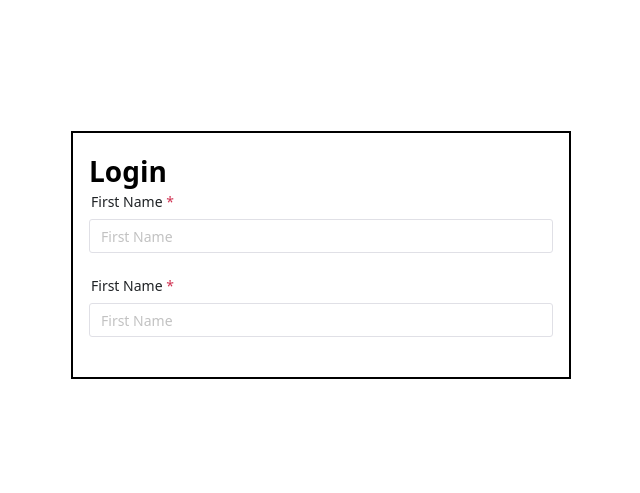
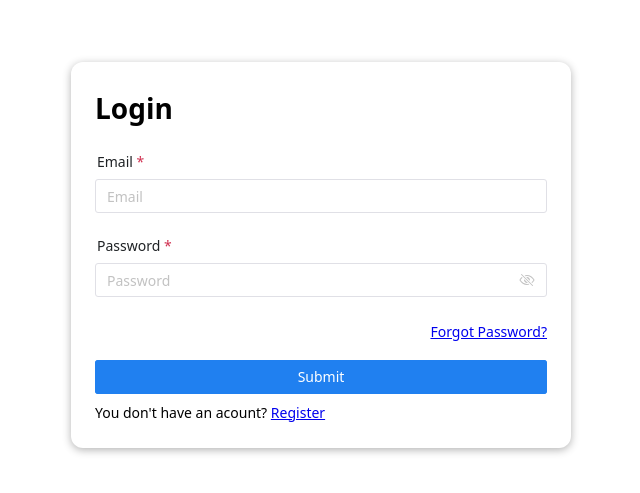
Before and after one commit to briankarlsayen/exercise-tracker-fe, a Vue app: page /login in a window 1280 px wide. Shown: the part 145-638 px from the top of the page, without its empty margins (319-959 px from the left). Built offline with nearby package versions, Linux system fonts and the light colour scheme; what v-calendar would draw is missing.

Commit message:
create register, login, forgot password pages

```diff
--- a/src/pages/ForgotPassword.vue
+++ b/src/pages/ForgotPassword.vue
@@ -1,3 +1,147 @@
+<script lang="ts">
+import { PresenceAvailable10Regular } from "@vicons/fluent";
+import type { FormRules, FormItemRule } from "naive-ui";
+import { ref } from "vue";
+import { useRouter } from "vue-router";
+
+interface ModelType {
+  email: string;
+  password: string;
+}
+
+export default {
+  setup() {
+    const router = useRouter();
+    const fieldRef = ref<ModelType>({
+      email: "",
+      password: "",
+    });
+    const showFPForm = ref(true);
+
+    const rules: FormRules = {
+      email: [
+        {
+          required: true,
+          validator(rule: FormItemRule, value: string) {
+            if (!value) return false;
+            else if (!/^[^\s@]+@[^\s@]+\.[^\s@]+$/.test(value)) {
+              return new Error("Invalid email");
+            }
+            return true;
+          },
+          trigger: ["input", "blur"],
+        },
+      ],
+    };
+
+    const handleSubmit = () => {
+      // TODO handle forgot password api
+      showFPForm.value = false;
+    };
+
+    const goToLogin = () => {
+      router.push("/login");
+    };
+
+    return {
+      field: fieldRef,
+      rules,
+      handleSubmit,
+      showFPForm,
+      goToLogin,
+    };
+  },
+  components: {
+    PresenceAvailable10Regular,
+  },
+};
+</script>
 <template>
-  <h1>Registration Page</h1>
+  <div class="container">
+    <div class="form-container">
+      <h1>Forgot Password</h1>
+      <br />
+      <n-form
+        v-if="showFPForm"
+        ref="formRef"
+        :model="field"
+        :rules="rules"
+        @submit.prevent="handleSubmit"
+      >
+        <n-form-item path="email" label="Email">
+          <n-input
+            v-model:value="field.email"
+            @keydown.enter.prevent
+            placeholder="Email"
+          />
+        </n-form-item>
+
+        <div class="btn-container">
+          <n-button type="info" @click="handleSubmit" attr-type="submit"
+            >Submit</n-button
+          >
+        </div>
+        <div style="padding-top: 0.5rem">
+          <p>
+            Remembered your password?
+            <RouterLink to="/login">Login</RouterLink>
+          </p>
+        </div>
+      </n-form>
+      <div
+        v-else
+        style="
+          display: flex;
+          align-items: center;
+          flex-direction: column;
+          gap: 0.5rem;
+          width: 100%;
+        "
+      >
+        <div class="logo">
+          <PresenceAvailable10Regular />
+        </div>
+        <!-- <br /> -->
+        <p style="text-align: center">
+          Request has been submitted. Please check your email.
+        </p>
+        <br />
+        <br />
+        <div class="btn-container">
+          <n-button type="info" @click="goToLogin" attr-type="submit"
+            >Back to login</n-button
+          >
+        </div>
+      </div>
+    </div>
+  </div>
 </template>
+
+<style lang="css" scoped>
+.container {
+  display: flex;
+  width: 100%;
+  align-items: center;
+  height: 100vh;
+  justify-content: center;
+}
+.form-container {
+  width: 500px;
+  border-radius: 12px;
+  box-shadow: 0 2px 8px rgba(0, 0, 0, 0.3);
+  padding: 1.5rem;
+}
+.btn-container {
+  display: flex;
+  flex-direction: column;
+  width: 100%;
+}
+
+.logo {
+  height: 70px;
+  width: 70px;
+  flex: 1;
+  align-items: center;
+  align-content: center;
+}
+</style>
--- a/src/pages/Login.vue
+++ b/src/pages/Login.vue
@@ -3,36 +3,18 @@ import type { FormRules, FormItemRule } from "naive-ui";
 import { ref } from "vue";
 
 interface ModelType {
-  firstName: string;
-  lastName: string;
   email: string;
   password: string;
-  confirmPassword: string;
 }
 
 export default {
   setup() {
     const fieldRef = ref<ModelType>({
-      firstName: "",
-      lastName: "",
       email: "",
       password: "",
-      confirmPassword: "",
     });
 
     const rules: FormRules = {
-      firstName: [
-        {
-          required: true,
-          trigger: ["input", "blur"],
-        },
-      ],
-      lastName: [
-        {
-          required: true,
-          trigger: ["input", "blur"],
-        },
-      ],
       email: [
         {
           required: true,
@@ -67,19 +49,12 @@ export default {
           trigger: ["input", "blur"],
         },
       ],
-      confirmPassword: [
-        {
-          required: true,
-          trigger: ["input", "blur"],
-          validator(rule: FormItemRule, value: string) {
-            if (value === fieldRef.value.password) return true;
-            return false;
-          },
-        },
-      ],
     };
 
-    const handleSubmit = () => {};
+    const handleSubmit = () => {
+      // TODO handle login api
+      console.log("form", fieldRef.value);
+    };
 
     return {
       field: fieldRef,
@@ -93,26 +68,51 @@ export default {
   <div class="container">
     <div class="form-container">
       <h1>Login</h1>
+      <br />
       <n-form
         ref="formRef"
         :model="field"
         :rules="rules"
         @submit.prevent="handleSubmit"
       >
-        <n-form-item path="firstName" label="First Name">
+        <n-form-item path="email" label="Email">
           <n-input
-            v-model:value="field.firstName"
+            v-model:value="field.email"
             @keydown.enter.prevent
-            placeholder="First Name"
+            placeholder="Email"
           />
         </n-form-item>
-        <n-form-item path="firstName" label="First Name">
+        <n-form-item path="password" label="Password">
           <n-input
-            v-model:value="field.firstName"
+            v-model:value="field.password"
             @keydown.enter.prevent
-            placeholder="First Name"
+            placeholder="Password"
+            type="password"
+            show-password-on="click"
           />
         </n-form-item>
+        <div
+          style="
+            display: flex;
+            flex-direction: row-reverse;
+            padding-bottom: 1rem;
+          "
+        >
+          <p>
+            <RouterLink to="/forgot-password">Forgot Password?</RouterLink>
+          </p>
+        </div>
+        <div class="btn-container">
+          <n-button type="info" @click="handleSubmit" attr-type="submit"
+            >Submit</n-button
+          >
+        </div>
+        <div style="padding-top: 0.5rem">
+          <p>
+            You don't have an acount?
+            <RouterLink to="/register">Register</RouterLink>
+          </p>
+        </div>
       </n-form>
     </div>
   </div>
@@ -128,8 +128,12 @@ export default {
 }
 .form-container {
   width: 500px;
-  border-width: 2px;
-  border-style: solid;
-  padding: 1rem;
+  border-radius: 12px;
+  box-shadow: 0 2px 8px rgba(0, 0, 0, 0.3);
+  padding: 1.5rem;
+}
+.btn-container {
+  display: flex;
+  flex-direction: column;
 }
 </style>
--- a/src/pages/Registration.vue
+++ b/src/pages/Registration.vue
@@ -95,6 +95,7 @@ export default {
   <div class="container">
     <div class="form-container">
       <h1>Register</h1>
+      <br />
       <n-form
         ref="formRef"
         :model="field"
@@ -127,6 +128,8 @@ export default {
             v-model:value="field.password"
             @keydown.enter.prevent
             placeholder="Password"
+            type="password"
+            show-password-on="click"
           />
         </n-form-item>
         <n-form-item path="confirmPassword" label="Confirm Password">
@@ -134,15 +137,20 @@ export default {
             v-model:value="field.confirmPassword"
             @keydown.enter.prevent
             placeholder="Confirm Password"
+            type="password"
+            show-password-on="click"
           />
         </n-form-item>
         <div class="btn-container">
-          <n-button type="error" sumbit ghost @click="handleSubmit"
-            >Cancel</n-button
-          >
-          <n-button type="info" ghost @click="handleSubmit" attr-type="submit"
+          <n-button type="info" @click="handleSubmit" attr-type="submit"
             >Submit</n-button
           >
+        </div>
+        <div style="padding-top: 0.5rem">
+          <p>
+            You have an acount?
+            <RouterLink to="/login">Login</RouterLink>
+          </p>
         </div>
       </n-form>
     </div>
@@ -159,13 +167,12 @@ export default {
 }
 .form-container {
   width: 500px;
-  border-width: 2px;
-  border-style: solid;
-  padding: 1rem;
+  border-radius: 12px;
+  box-shadow: 0 2px 8px rgba(0, 0, 0, 0.3);
+  padding: 1.5rem;
 }
-
 .btn-container {
   display: flex;
-  justify-content: space-between;
+  flex-direction: column;
 }
 </style>
```
